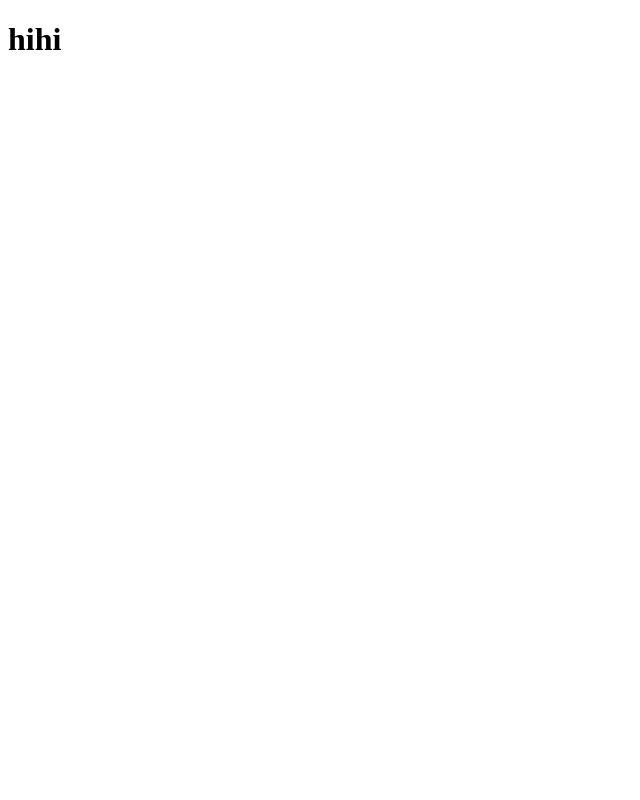
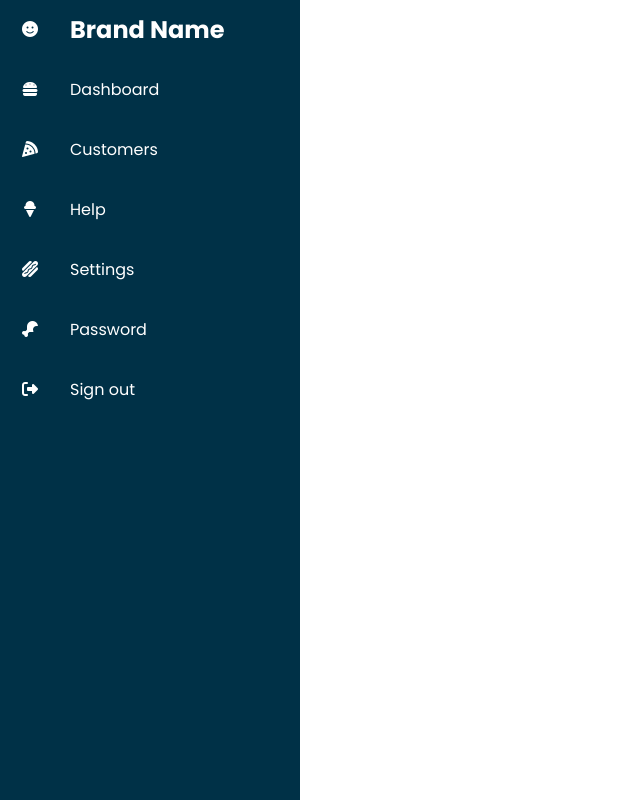
Before and after one commit to victoria0107/Dashborard_ju, a plain HTML site: page index.html in a window 1280 px wide. Shown: the whole page, without its empty margins (0-640 px from the left). Drawn offline with Linux system fonts and the light colour scheme.

Commit message:
월요일마무리

```diff
--- a/index.html
+++ b/index.html
@@ -4,9 +4,62 @@
     <meta charset="UTF-8" />
     <meta http-equiv="X-UA-Compatible" content="IE=edge" />
     <meta name="viewport" content="width=device-width, initial-scale=1.0" />
-    <title>Document</title>
+    <link rel="stylesheet" href="style.css" />
+    <title>대시보드_민주르주르</title>
   </head>
+  <script
+    src="https://kit.fontawesome.com/99bb06f8df.js"
+    crossorigin="anonymous"
+  ></script>
+
   <body>
-    <h1>hihi</h1>
+    <div class="container">
+      <div class="navigation">
+        <ul>
+          <li>
+            <a href="#">
+              <span class="icon"><i class="fas fa-smile"></i></span>
+              <span class="title"><h2>Brand Name</h2></span>
+            </a>
+          </li>
+          <li>
+            <a href="#">
+              <span class="icon"><i class="fas fa-hamburger"></i></span>
+              <span class="title">Dashboard</span>
+            </a>
+          </li>
+          <li>
+            <a href="#">
+              <span class="icon"><i class="fas fa-pizza-slice"></i></span>
+              <span class="title">Customers</span>
+            </a>
+          </li>
+          <li>
+            <a href="#">
+              <span class="icon"><i class="fas fa-ice-cream"></i></span>
+              <span class="title">Help</span>
+            </a>
+          </li>
+          <li>
+            <a href="#">
+              <span class="icon"><i class="fas fa-hotdog"></i></span>
+              <span class="title">Settings</span>
+            </a>
+          </li>
+          <li>
+            <a href="#">
+              <span class="icon"><i class="fas fa-drumstick-bite"></i></span>
+              <span class="title">Password</span>
+            </a>
+          </li>
+          <li>
+            <a href="#">
+              <span class="icon"><i class="fas fa-sign-out-alt"></i></span>
+              <span class="title">Sign out</span>
+            </a>
+          </li>
+        </ul>
+      </div>
+    </div>
   </body>
 </html>
--- a/style.css
+++ b/style.css
@@ -0,0 +1,66 @@
+@import url('https://fonts.googleapis.com/css2?family=Poppins:wght@200;300;400;500;600;700;800;900&display=swap');
+* {
+  margin: 0;
+  padding: 0;
+  box-sizing: border-box;
+  font-family: 'Poppins', sans-serif;
+}
+body {
+  overflow-x: hidden;
+}
+.container {
+  position: relative;
+  width: 100%;
+}
+.navigation {
+  position: fixed;
+  width: 300px;
+  height: 100%;
+  background: #003147;
+  transition: 0.5s;
+  overflow: hidden;
+}
+.navigation ul {
+  position: absolute;
+  top: 0;
+  left: 0;
+  width: 100%;
+}
+.navigation ul li {
+  position: relative;
+  width: 100%;
+  list-style: none;
+}
+.navigation ul li:hover {
+  background: #d7f2ff;
+}
+.navigation ul li:nth-child(1):hover {
+  background: transparent;
+}
+.navigation ul li a {
+  position: relative;
+  display: block;
+  width: 100%;
+  display: flex;
+  text-decoration: none;
+  color: #ffffff;
+}
+.navigation ul li a .icon {
+  position: relative;
+  display: block;
+  min-width: 60px;
+  height: 60px;
+  line-height: 60px;
+  text-align: center;
+}
+.navigation ul li a .icon .fa {
+  color: #fff;
+  font-size: 24px;
+}
+.navigation ul li a .title {
+  position: relative;
+  display: block;
+  padding: 0 10px;
+  height: 60px;
+  line-height: 60px;
+}
```
